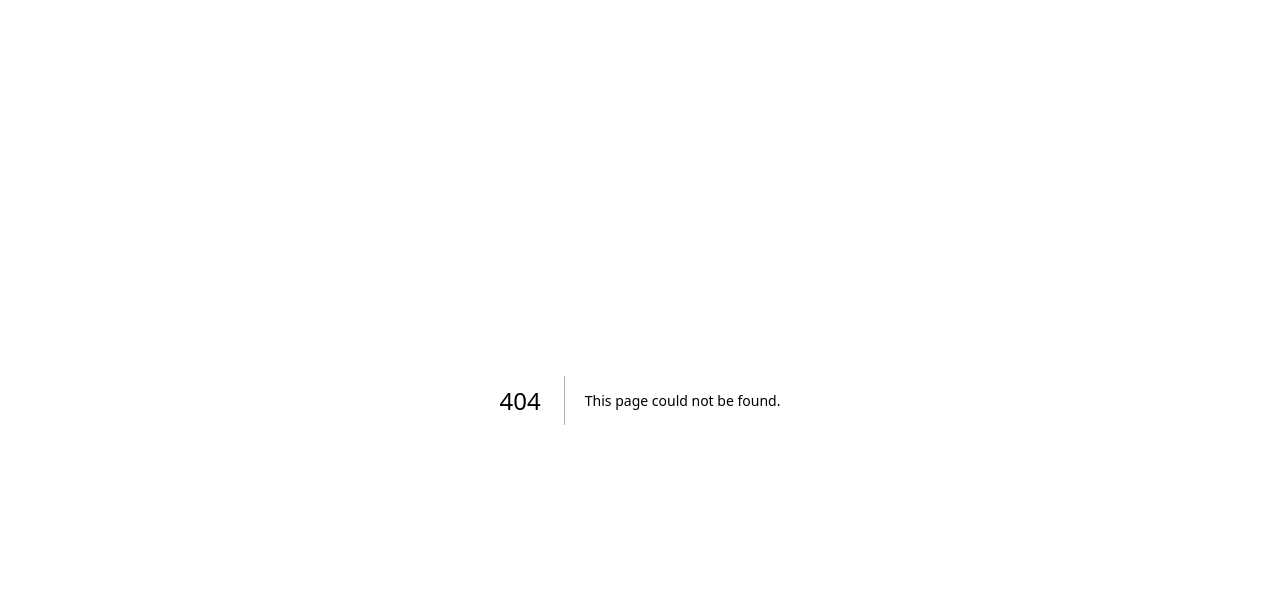
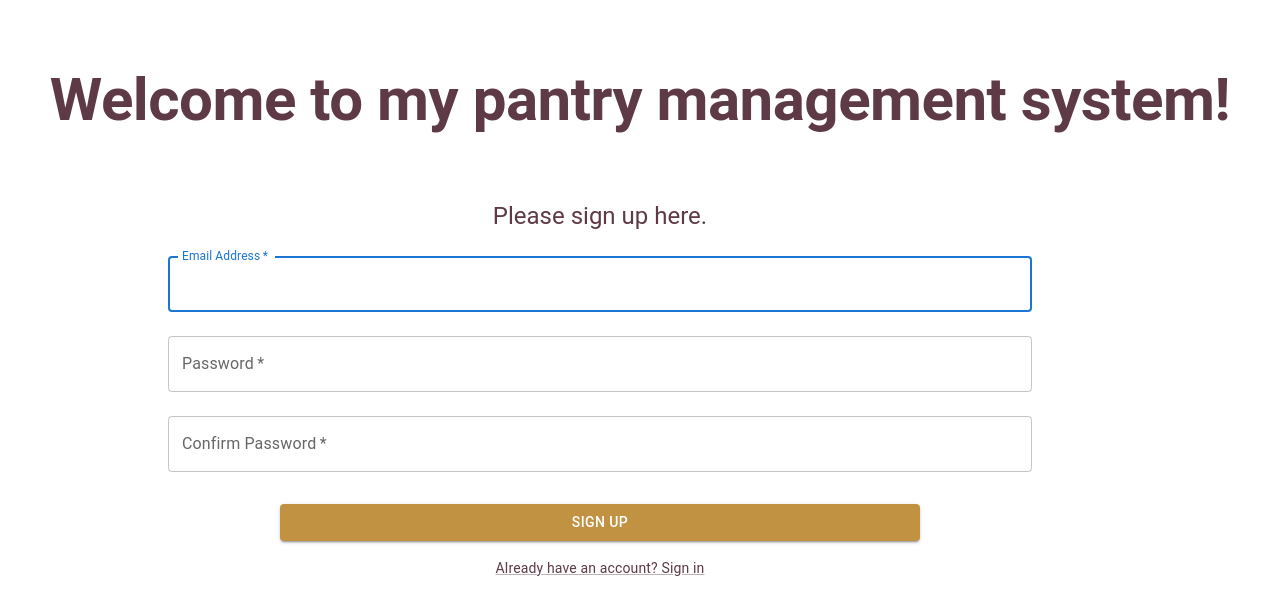
Before and after one commit to alfarj83/Pantry-Tracker-App, a Next.js app in the folder pantry-tracker-app/: page /sign-up in a window 1280 px wide. Before the commit this address had no page. Shown: the top 614 px of the page. Built offline with nearby package versions, Linux system fonts and the light colour scheme; no server answers.

Commit message:
added sign in functionality
- STILL KINDA BROKEN THO

```diff
--- a/pantry-tracker-app/package.json
+++ b/pantry-tracker-app/package.json
@@ -20,6 +20,7 @@
     "next": "14.2.5",
     "react": "^18",
     "react-dom": "^18",
+    "react-firebase-hooks": "^5.1.1",
     "styled-components": "^6.1.12"
   },
   "devDependencies": {
--- /dev/null
+++ b/pantry-tracker-app/src/app/sign-up/page.js
@@ -0,0 +1,135 @@
+'use client'
+import { useState } from 'react';
+import { useCreateUserWithEmailAndPassword } from 'react-firebase-hooks/auth';
+import { auth } from '@/firebase';
+import {
+    Box,
+    Typography,
+    Grid,
+    Button,
+    TextField,
+    Link,
+    Container,
+} from '@mui/material';
+import { useRouter } from 'next/navigation';
+
+const SignUp = () => {
+    const [email, setEmail] = useState('');
+    const [password, setPassword] = useState('');
+    const [confirmPassword, setConfirmPassword] = useState('');
+    const [createUserWithEmailAndPassword] = useCreateUserWithEmailAndPassword(auth);
+    const router = useRouter();
+
+    const handleSubmit = async (e) => {
+      e.preventDefault();
+      if (password !== confirmPassword) {
+        console.error('Passwords do not match!');
+        return;
+      }
+
+      try {
+          const res = await createUserWithEmailAndPassword(email, password);
+          console.log({res});
+          sessionStorage.setItem('user', true)
+          setEmail('');
+          setPassword('');
+          setConfirmPassword('');
+
+          //alert('Account was successfully created!')
+          return router.push('/');
+      } catch(e) {
+          console.error(e)
+      }
+    };
+
+    return (
+        <Container component="main" maxWidth="s">
+          <Box
+            sx={{
+              marginTop: 8,
+              display: 'flex',
+              flexDirection: 'column',
+              alignItems: 'center',
+              maxWidth: 's',
+              color: '#5e3a47',
+            }}
+          >
+            <Typography component="h1" variant="h2" fontWeight="bold">
+              Welcome to my pantry management system!
+            </Typography>
+          </Box>
+          <Box
+            sx={{
+              marginTop: 8,
+              display: 'flex',
+              flexDirection: 'column',
+              alignItems: 'center',
+              width: '90vw',
+            }}
+          >
+            <Typography component="h1" variant="h5" color="#5e3a47">
+              Please sign up here.
+            </Typography>
+            <Box component="form" onSubmit={handleSubmit} sx={{ mt: 1, display: 'flex', flexDirection: 'column', width: '75%', alignItems: 'center', justifyContent: 'center'}}>
+              <TextField
+                variant="outlined"
+                margin="normal"
+                required
+                fullWidth
+                id="email"
+                label="Email Address"
+                name="email"
+                autoComplete="email"
+                autoFocus
+                value={email}
+                onChange={(e) => setEmail(e.target.value)}
+              />
+              <TextField
+                variant="outlined"
+                margin="normal"
+                required
+                fullWidth
+                name="password"
+                label="Password"
+                type="password"
+                id="password"
+                autoComplete="current-password"
+                value={password}
+                onChange={(e) => setPassword(e.target.value)}
+              />
+              <TextField
+                variant="outlined"
+                margin="normal"
+                required
+                fullWidth
+                name="confirmPassword"
+                label="Confirm Password"
+                type="password"
+                id="confirmPassword"
+                value={confirmPassword}
+                onChange={(e) => setConfirmPassword(e.target.value)}
+              />
+              <Button
+                type="submit"
+                fullWidth
+                variant="contained"
+                color="primary"
+                onClick={handleSubmit}
+                sx={{ mt: 3, mb: 2, width: '50vw', backgroundColor: '#c29243', '&:hover': { backgroundColor: '#7a5f6e'}}}
+              >
+                Sign Up
+              </Button>
+              <Grid container sx={{ display: 'flex', justifyContent: "center", alignItems: 'center', mb: 1}}>
+                <Grid item>
+                  <Link href="/" variant="body2" color="#5e3a47">
+                    Already have an account? Sign in
+                  </Link>
+                </Grid>
+              </Grid>
+            </Box>
+          </Box>
+        </Container>
+    );
+};
+
+export default SignUp;
--- a/pantry-tracker-app/src/firebase.js
+++ b/pantry-tracker-app/src/firebase.js
@@ -1,22 +1,19 @@
 // Import the functions you need from the SDKs you need
-import { initializeApp } from "firebase/app";
+import { initializeApp, getApps, getApp } from "firebase/app";
+import { getAuth } from 'firebase/auth';
 import { getFirestore } from "firebase/firestore";
-// TODO: Add SDKs for Firebase products that you want to use
-// https://firebase.google.com/docs/web/setup#available-libraries
 
-// Your web app's Firebase configuration
-// For Firebase JS SDK v7.20.0 and later, measurementId is optional
 const firebaseConfig = {
-  apiKey: "AIzaSyC0gyRQOyb1NFVqyJS6Cgj5qLIG9Av4wBE",
-  authDomain: "pantry-tracker-49bfe.firebaseapp.com",
-  projectId: "pantry-tracker-49bfe",
-  storageBucket: "pantry-tracker-49bfe.appspot.com",
-  messagingSenderId: "453579618362",
-  appId: "1:453579618362:web:e207ac3b6c440176dd9d03",
-  measurementId: "G-YKR7MCTRZB"
+  apiKey: process.env.NEXT_PUBLIC_FIREBASE_API_KEY,
+  authDomain: process.env.NEXT_PUBLIC_FIREBASE_AUTH_DOMAIN,
+  projectId: process.env.NEXT_PUBLIC_FIREBASE_PROJECT_ID,
+  storageBucket: process.env.NEXT_PUBLIC_FIREBASE_STORAGE_BUCKET,
+  messagingSenderId: process.env.NEXT_PUBLIC_FIREBASE_MESSAGING_SENDER_ID,
+  appId: process.env.NEXT_PUBLIC_FIREBASE_APP_ID,
 };
 
 // Initialize Firebase
-const app = initializeApp(firebaseConfig);
+const app = !getApps().length ? initializeApp(firebaseConfig) : getApp();
+const auth = getAuth(app);
 const firestore = getFirestore(app);
-export { firestore };
+export { app, auth, firestore };
```
Also changed, not shown: pantry-tracker-app/src/app/page.js (+38 -16 lines), 1 other file (tests, documents, lock files or other folders).
